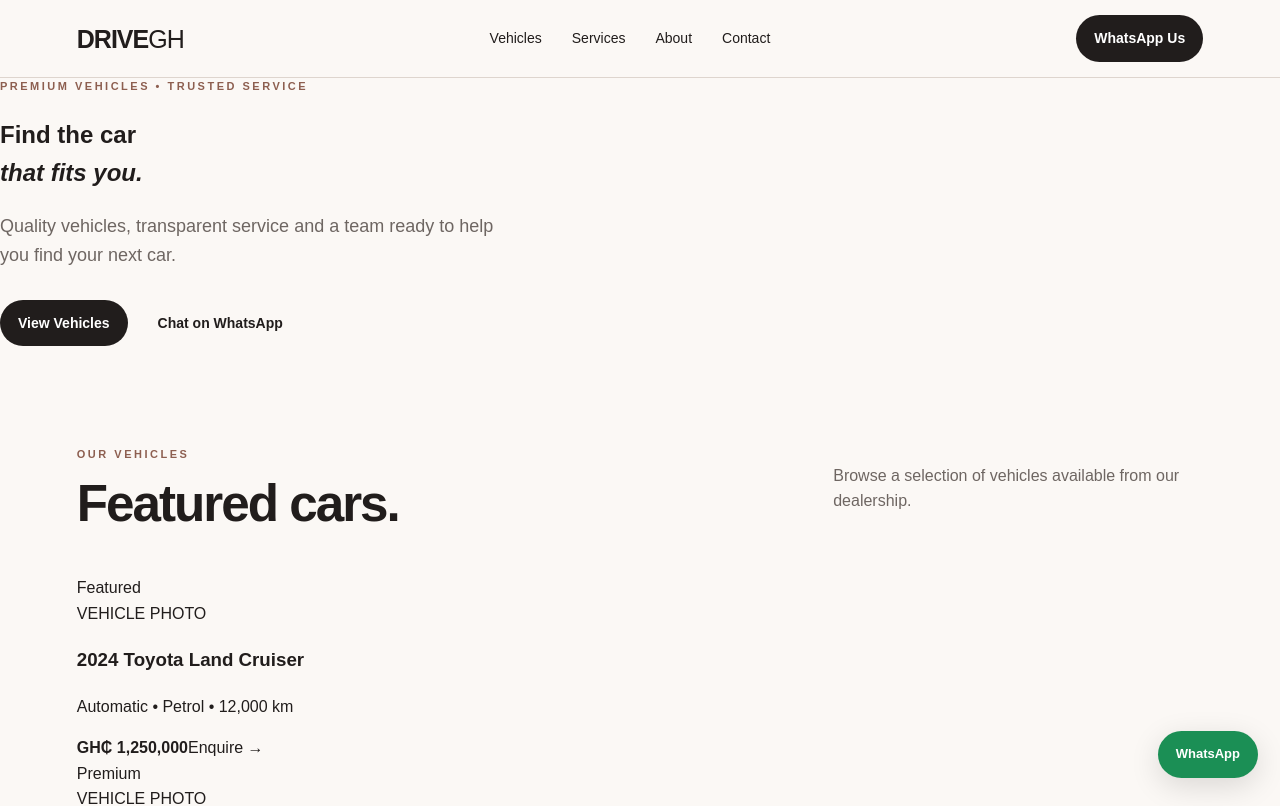
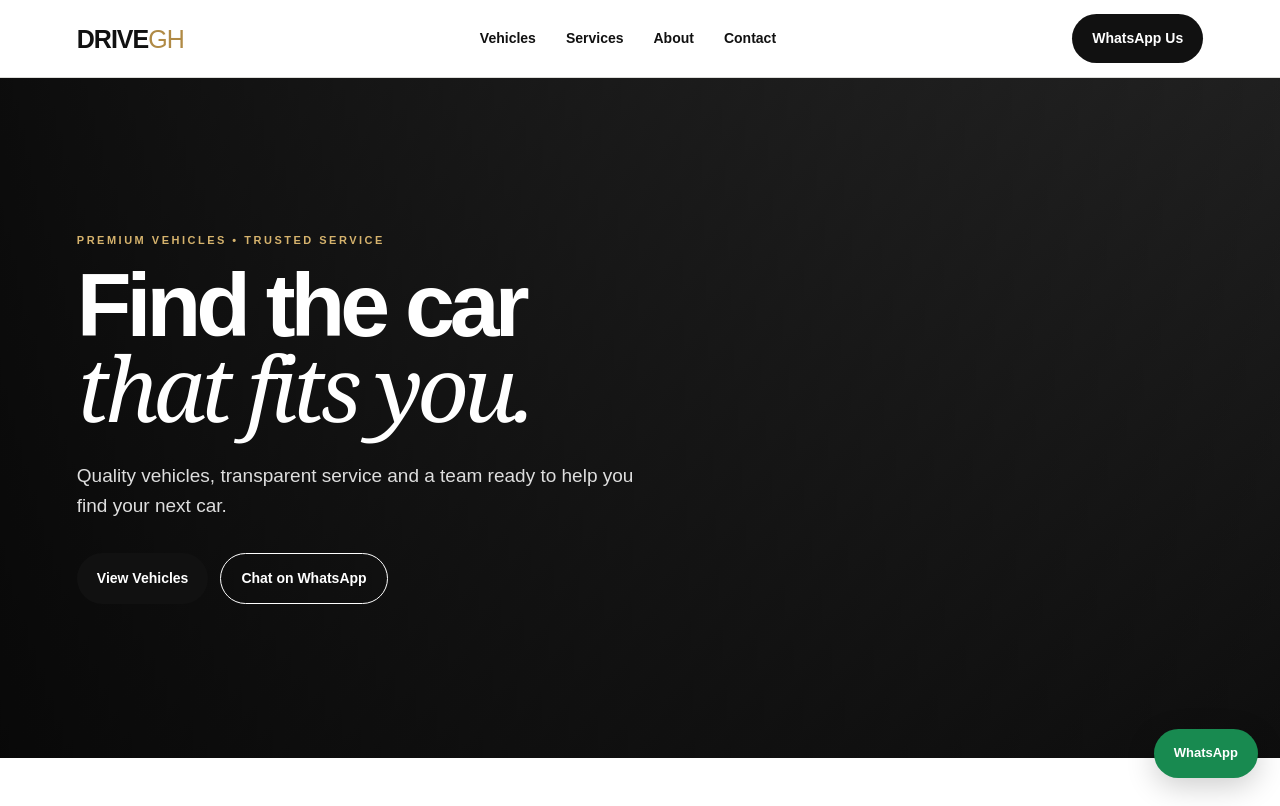
Before and after one commit to propertymatchghana/service-business-template-v2, a Next.js app: page / in a window 1280 px wide. Shown: the top 806 px of the page. Built offline with nearby package versions, Linux system fonts and the light colour scheme.

Commit message:
Update globals.css

```diff
--- a/app/globals.css
+++ b/app/globals.css
@@ -1,10 +1,11 @@
 :root {
-  --ink: #211d1c;
-  --muted: #6e6662;
-  --paper: #fbf8f5;
-  --soft: #f1ebe5;
-  --line: #ded5ce;
-  --accent: #8d5f50;
+  --ink: #111111;
+  --muted: #686868;
+  --paper: #ffffff;
+  --soft: #f4f4f2;
+  --line: #ddddda;
+  --accent: #b08a45;
+  --dark: #111111;
 }
 
 * {
@@ -37,25 +38,27 @@ a {
   border-bottom: 1px solid var(--line);
   position: sticky;
   top: 0;
-  background: rgba(251, 248, 245, 0.94);
+  background: rgba(255, 255, 255, 0.95);
   backdrop-filter: blur(12px);
-  z-index: 10;
+  z-index: 50;
 }
 
 .logo {
   font-size: 25px;
-  font-weight: 800;
+  font-weight: 900;
   letter-spacing: -1px;
 }
 
 .logo span {
   font-weight: 400;
+  color: var(--accent);
 }
 
 .nav nav {
   display: flex;
   gap: 30px;
   font-size: 14px;
+  font-weight: 600;
 }
 
 .nav nav a:hover,
@@ -68,127 +71,183 @@ a {
   display: inline-flex;
   align-items: center;
   justify-content: center;
-  padding: 12px 18px;
+  padding: 13px 20px;
   border-radius: 999px;
-  font-weight: 700;
+  font-weight: 800;
   font-size: 14px;
 }
 
 .navCta,
 .primary {
   background: var(--ink);
-  color: #fff;
+  color: white;
 }
 
 .ghost {
   border: 1px solid var(--ink);
 }
 
-.hero {
-  min-height: calc(100vh - 78px);
-  display: grid;
-  grid-template-columns: 1fr 1fr;
-  gap: 5%;
-  align-items: center;
-  padding: 7% 6%;
+.heroCopy {
+  max-width: 650px;
 }
 
-.heroCopy {
-  max-width: 650px;
+.carHero {
+  min-height: 680px;
+  position: relative;
+  background:
+    linear-gradient(90deg, rgba(0, 0, 0, 0.82), rgba(0, 0, 0, 0.2)),
+    linear-gradient(145deg, #444, #111);
+  display: flex;
+  align-items: center;
+}
+
+.heroOverlay {
+  width: 100%;
+  padding: 8% 6%;
+  color: white;
 }
 
 .eyebrow {
   font-size: 11px;
   letter-spacing: 2.5px;
-  font-weight: 800;
+  font-weight: 900;
   color: var(--accent);
   margin: 0 0 14px;
 }
 
-.hero h1 {
-  font-size: clamp(54px, 7vw, 100px);
-  line-height: 0.93;
+.carHero .eyebrow {
+  color: #d6b36d;
+}
+
+.carHero h1 {
+  font-size: clamp(55px, 7vw, 105px);
+  line-height: 0.92;
   letter-spacing: -5px;
   margin: 0 0 28px;
 }
 
-.hero h1 em {
+.carHero h1 em {
   font-family: Georgia, serif;
   font-weight: 400;
 }
 
 .heroText {
-  font-size: 18px;
-  color: var(--muted);
-  max-width: 520px;
+  font-size: 19px;
+  color: #dedede;
+  max-width: 560px;
 }
 
 .actions {
   display: flex;
   gap: 12px;
   flex-wrap: wrap;
-  margin-top: 30px;
+  margin-top: 32px;
 }
 
-.heroImage {
-  min-height: 620px;
-  background: linear-gradient(145deg, #ded0c6, #b99d8d);
-  display: flex;
-  align-items: end;
-  justify-content: center;
-}
-
-.imageLabel {
-  letter-spacing: 2px;
-  font-size: 11px;
-  font-weight: 800;
-  color: #fff;
-  padding: 18px;
+.lightButton {
+  border: 1px solid white;
+  color: white;
 }
 
 .section {
   padding: 100px 6%;
 }
 
-.split {
-  display: grid;
-  grid-template-columns: 1fr 1fr;
-  gap: 10%;
-  align-items: start;
+.sectionHead {
+  display: flex;
+  justify-content: space-between;
+  align-items: end;
+  gap: 40px;
+  margin-bottom: 45px;
+}
+
+.sectionHead > p {
+  max-width: 390px;
+  color: var(--muted);
 }
 
 .section h2 {
-  font-size: clamp(34px, 4vw, 60px);
-  line-height: 1.02;
-  letter-spacing: -2px;
+  font-size: clamp(38px, 5vw, 65px);
+  line-height: 1;
+  letter-spacing: -3px;
   margin: 0;
 }
 
-.split p {
-  font-size: 18px;
-  color: var(--muted);
+.vehicleGrid {
+  display: grid;
+  grid-template-columns: repeat(3, 1fr);
+  gap: 22px;
 }
 
-.textLink {
-  font-weight: 800;
+.vehicleCard {
+  border: 1px solid var(--line);
+  background: white;
+  overflow: hidden;
+}
+
+.vehicleImage {
+  height: 310px;
+  background: linear-gradient(145deg, #555, #171717);
+  display: flex;
+  align-items: center;
+  justify-content: center;
+  color: #aaa;
+  position: relative;
+  font-size: 11px;
+  letter-spacing: 2px;
+}
+
+.vehicleImage span {
+  position: absolute;
+  top: 18px;
+  left: 18px;
+  background: var(--accent);
+  color: white;
+  padding: 7px 12px;
+  font-size: 10px;
+  font-weight: 900;
+  letter-spacing: 1px;
+}
+
+.vehicleInfo {
+  padding: 25px;
+}
+
+.vehicleInfo h3 {
+  font-size: 22px;
+  margin: 0 0 8px;
+}
+
+.vehicleDetails {
+  color: var(--muted);
+  font-size: 14px;
+}
+
+.vehicleBottom {
+  display: flex;
+  align-items: center;
+  justify-content: space-between;
+  gap: 15px;
+  margin-top: 25px;
+}
+
+.vehicleBottom strong {
+  font-size: 18px;
+}
+
+.vehicleBottom a {
+  font-size: 13px;
+  font-weight: 900;
   color: var(--accent);
+}
+
+.centerAction {
+  text-align: center;
+  margin-top: 45px;
 }
 
 .soft {
   background: var(--soft);
-}
-
-.sectionHead {
-  display: flex;
-  justify-content: space-between;
-  gap: 40px;
-  align-items: end;
-  margin-bottom: 45px;
-}
-
-.sectionHead > p {
-  max-width: 370px;
-  color: var(--muted);
 }
 
 .cards {
@@ -198,21 +257,21 @@ a {
 }
 
 .card {
-  background: var(--paper);
+  background: white;
   padding: 30px;
-  min-height: 280px;
+  min-height: 290px;
   border: 1px solid var(--line);
 }
 
 .number {
+  color: var(--accent);
   font-size: 12px;
-  color: var(--accent);
-  font-weight: 800;
+  font-weight: 900;
 }
 
 .card h3 {
-  font-size: 23px;
-  margin-top: 55px;
+  font-size: 22px;
+  margin-top: 60px;
 }
 
 .card p {
@@ -220,20 +279,46 @@ a {
 }
 
 .card a {
-  font-weight: 800;
   font-size: 14px;
+  font-weight: 900;
 }
 
-.reasons {
+.split {
+  display: grid;
+  grid-template-columns: 1fr 1fr;
+  gap: 10%;
+}
+
+.split p {
+  font-size: 18px;
+  color: var(--muted);
+}
+
+.textLink {
+  color: var(--accent);
+  font-weight: 900;
+}
+
+.darkSection {
+  background: var(--dark);
+  color: white;
   display: grid;
   grid-template-columns: 0.8fr 1.2fr;
   gap: 10%;
 }
 
+.darkSection .eyebrow {
+  color: #d6b36d;
+}
+
+.darkSection h2 {
+  max-width: 550px;
+}
+
 .reasonGrid {
   display: grid;
   grid-template-columns: 1fr 1fr;
-  gap: 40px;
+  gap: 45px;
 }
 
 .reasonGrid b {
@@ -246,33 +331,38 @@ a {
 
 .reasonGrid p {
   margin-top: 0;
-  color: var(--muted);
+  color: #aaa;
 }
 
-.gallery {
+.carGallery {
   display: grid;
   grid-template-columns: repeat(3, 1fr);
   gap: 14px;
 }
 
-.galleryItem {
-  height: 260px;
+.carGallery div {
+  height: 250px;
   display: flex;
   align-items: end;
-  background: linear-gradient(145deg, #c8b4a7, #8c7467);
+  padding: 20px;
+  color: white;
+  font-size: 11px;
+  font-weight: 900;
   letter-spacing: 2px;
-  font-size: 11px;
-  font-weight: 800;
-  color: #fff;
+  background: linear-gradient(145deg, #555, #181818);
+}
+
+.carGallery div:nth-child(1) {
+  grid-column: span 2;
 }
 
 .testimonials {
-  background: var(--ink);
-  color: #fff;
+  background: #181818;
+  color: white;
 }
 
 .testimonials .eyebrow {
-  color: #d6ae99;
+  color: #d6b36d;
 }
 
 .testimonialGrid {
@@ -284,7 +374,7 @@ a {
 
 .testimonialGrid figure {
   margin: 0;
-  border-top: 1px solid #514844;
+  border-top: 1px solid #444;
   padding-top: 25px;
 }
 
@@ -295,19 +385,19 @@ a {
 }
 
 .testimonialGrid figcaption {
+  color: #aaa;
   font-size: 13px;
-  color: #cfc7c2;
 }
 
 .contact {
   display: grid;
   grid-template-columns: 1fr 1fr;
   gap: 10%;
-  background: #e9ded5;
+  background: #eee8de;
 }
 
 .contactBox {
-  background: var(--paper);
+  background: white;
   padding: 35px;
 }
 
@@ -326,7 +416,6 @@ footer {
   padding: 35px 6%;
   display: flex;
   justify-content: space-between;
-  gap: 20px;
   border-top: 1px solid var(--line);
   color: var(--muted);
   font-size: 12px;
@@ -336,14 +425,14 @@ footer {
   position: fixed;
   right: 22px;
   bottom: 22px;
-  background: #1b8f55;
-  color: #fff;
-  padding: 13px 18px;
+  background: #188a50;
+  color: white;
+  padding: 14px 20px;
   border-radius: 999px;
-  font-weight: 800;
+  font-weight: 900;
   font-size: 13px;
-  box-shadow: 0 8px 30px #0002;
-  z-index: 20;
+  box-shadow: 0 8px 30px #0003;
+  z-index: 100;
 }
 
 @media (max-width: 900px) {
@@ -351,31 +440,24 @@ footer {
     display: none;
   }
 
-  .hero,
-  .split,
-  .reasons,
-  .contact {
-    grid-template-columns: 1fr;
-  }
-
-  .heroImage {
-    min-height: 430px;
-  }
-
-  .cards {
+  .vehicleGrid,
+  .cards,
+  .testimonialGrid {
     grid-template-columns: 1fr 1fr;
   }
 
-  .gallery {
-    grid-template-columns: 1fr 1fr;
-  }
-
-  .testimonialGrid {
+  .split,
+  .darkSection,
+  .contact {
     grid-template-columns: 1fr;
   }
 
   .sectionHead {
     display: block;
+  }
+
+  .carGallery {
+    grid-template-columns: 1fr 1fr;
   }
 }
 
@@ -384,23 +466,34 @@ footer {
     padding: 0 5%;
   }
 
-  .hero,
-  .section {
+  .navCta {
+    display: none;
+  }
+
+  .section,
+  .heroOverlay {
     padding: 70px 5%;
   }
 
-  .hero h1 {
-    font-size: 56px;
+  .carHero {
+    min-height: 620px;
   }
 
+  .carHero h1 {
+    font-size: 55px;
+    letter-spacing: -3px;
+  }
+
+  .vehicleGrid,
   .cards,
-  .gallery,
-  .reasonGrid {
+  .testimonialGrid,
+  .reasonGrid,
+  .carGallery {
     grid-template-columns: 1fr;
   }
 
-  .heroImage {
-    min-height: 360px;
+  .carGallery div:nth-child(1) {
+    grid-column: auto;
   }
 
   footer {
```
